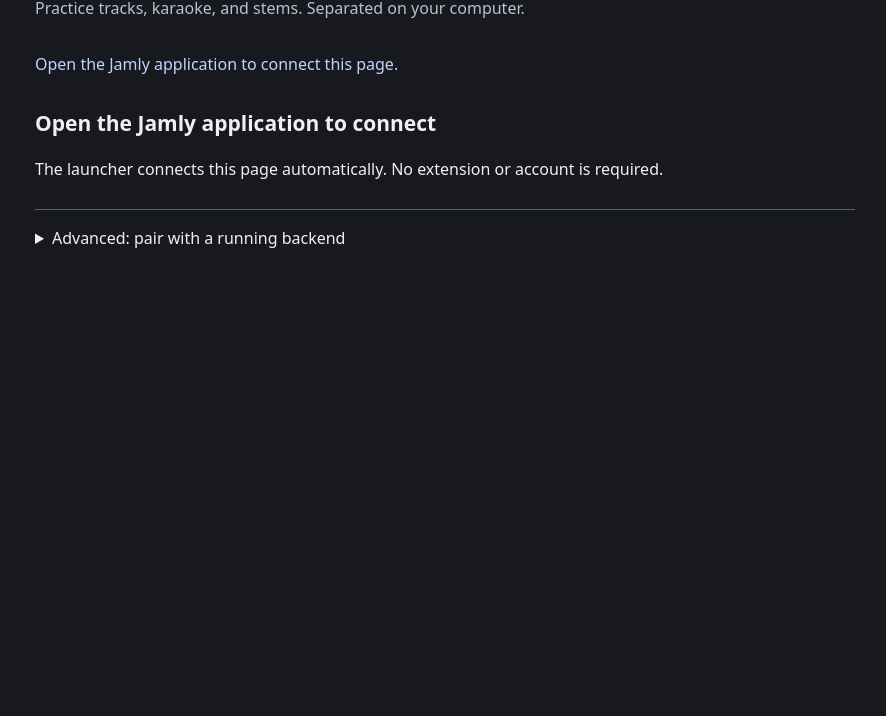
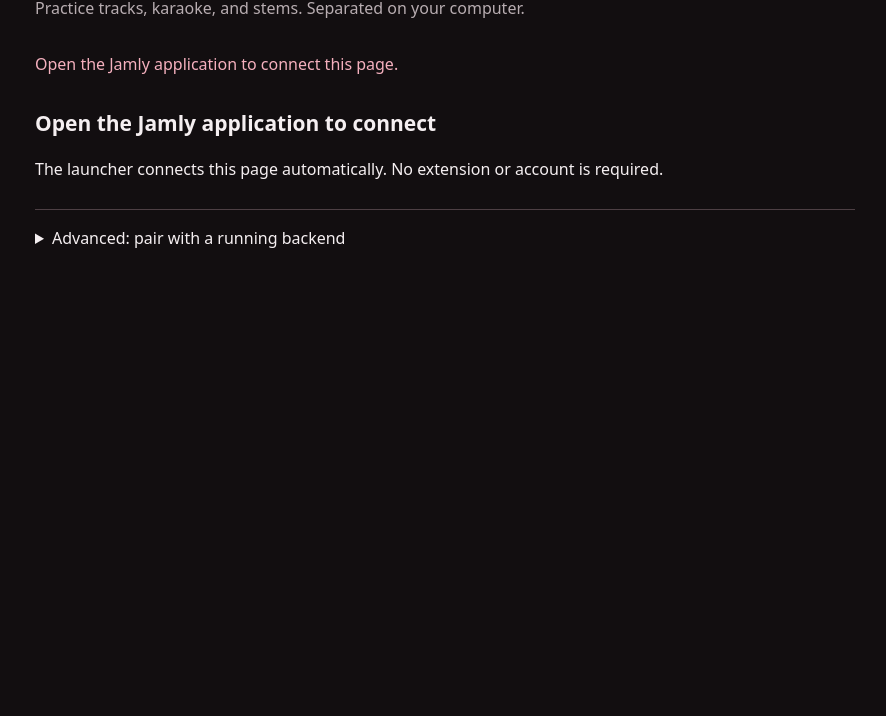
Before and after one commit to kurtisnotcurtis/jamly, a browser extension: page src/jamly/web/index.html in a window 1280 px wide. Shown: the part 84-800 px from the top of the page, without its empty margins (195-1081 px from the left). Drawn offline with Linux system fonts and the light colour scheme; files that its build step writes are made by us from their sources; files whose address does not match are found by name.

Commit message:
Switch site, icon, and companion UI to raspberry jam palette

```diff
--- a/site/styles.css
+++ b/site/styles.css
@@ -1,15 +1,15 @@
 :root {
   color-scheme: dark;
-  --bg: #0f1218;
-  --bg-alt: #151a23;
-  --surface: #1b212d;
-  --surface-hover: #242c3c;
-  --border: #2e384d;
-  --text: #eef1f8;
-  --muted: #a6b0c5;
-  --accent: #9fb2ff;
-  --accent-strong: #7c95ff;
-  --accent-ink: #0f1738;
+  --bg: #120e10;
+  --bg-alt: #181315;
+  --surface: #201a1c;
+  --surface-hover: #2b2326;
+  --border: #3d3135;
+  --text: #f5eff1;
+  --muted: #b8adb1;
+  --accent: #f08a9e;
+  --accent-strong: #e3647e;
+  --accent-ink: #2d0913;
   --ok: #5ce0a0;
   font-family: system-ui, -apple-system, BlinkMacSystemFont, "Segoe UI", Roboto, sans-serif;
   line-height: 1.55;
@@ -44,7 +44,7 @@ a:hover {
   position: sticky;
   top: 0;
   z-index: 20;
-  background: rgba(15, 18, 24, 0.88);
+  background: rgba(18, 14, 16, 0.88);
   backdrop-filter: blur(10px);
   border-bottom: 1px solid var(--border);
 }
@@ -233,7 +233,7 @@ h1 {
   width: 10px;
   height: 10px;
   border-radius: 50%;
-  background: #3d4860;
+  background: #4d3f44;
 }
 
 .window-title {
@@ -311,7 +311,7 @@ h1 {
 }
 
 .chip.accent {
-  border-color: rgba(159, 178, 255, 0.45);
+  border-color: rgba(240, 138, 158, 0.45);
   color: var(--accent);
 }
 
@@ -496,7 +496,7 @@ code {
 .spec-item {
   padding: 18px 20px;
   border-left: 3px solid var(--accent);
-  background: rgba(27, 33, 45, 0.55);
+  background: rgba(32, 26, 28, 0.55);
   border-radius: 0 8px 8px 0;
 }
 
--- a/src/jamly/web/app.css
+++ b/src/jamly/web/app.css
@@ -1,36 +1,36 @@
-:root { color-scheme: dark; font: 16px/1.5 system-ui, sans-serif; background: #17191f; color: #eef0f6; }
+:root { color-scheme: dark; font: 16px/1.5 system-ui, sans-serif; background: #120e10; color: #f5eff1; }
 * { box-sizing: border-box; }
 body { margin: 0; }
 main { max-width: 860px; padding: 28px 20px 60px; margin: auto; }
 header { display: flex; justify-content: space-between; align-items: flex-start; gap: 20px; }
 h1 { margin: 0; font-size: 32px; }
 h2 { font-size: 21px; margin-top: 32px; }
-header p { margin-top: 4px; color: #bbc1d0; }
+header p { margin-top: 4px; color: #b8adb1; }
 label { display: block; margin-top: 14px; margin-bottom: 5px; font-weight: 600; }
-input, textarea, select, button { font: inherit; border: 1px solid #687186; border-radius: 6px; padding: 10px 12px; }
-input, textarea, select { background: #222630; color: inherit; width: 100%; }
+input, textarea, select, button { font: inherit; border: 1px solid #5c4b51; border-radius: 6px; padding: 10px 12px; }
+input, textarea, select { background: #201a1c; color: inherit; width: 100%; }
 textarea { resize: vertical; }
-button { cursor: pointer; background: #343c4d; color: inherit; }
+button { cursor: pointer; background: #33292d; color: inherit; }
 button:disabled { opacity: .6; cursor: wait; }
 button:focus-visible, input:focus-visible, textarea:focus-visible, select:focus-visible, summary:focus-visible {
-  outline: 3px solid #b8c5ff; outline-offset: 3px;
+  outline: 3px solid #f08a9e; outline-offset: 3px;
 }
-.primary { background: #b8c5ff; color: #172044; border-color: #b8c5ff; font-weight: 700; }
+.primary { background: #f08a9e; color: #2d0913; border-color: #f08a9e; font-weight: 700; }
 .settings { display: grid; grid-template-columns: 1fr 1fr; gap: 18px; }
 .folder, .actions { display: flex; align-items: center; gap: 10px; }
 .folder input { min-width: 0; flex: 1; }
 .folder button, #quit { white-space: nowrap; }
-.hint { color: #b9c1d2; font-size: 14px; }
+.hint { color: #b8adb1; font-size: 14px; }
 .checkbox { display: flex; align-items: flex-start; gap: 9px; font-weight: 400; margin: 16px 0; }
 .checkbox input { width: auto; margin-top: 7px; }
 #error, .error { color: #ffb6b6; white-space: pre-wrap; overflow-wrap: anywhere; }
-#connection { color: #c3d3ff; }
+#connection { color: #f5b0be; }
 #jobs { list-style: none; padding: 0; }
-#jobs li { padding: 16px; margin-bottom: 12px; background: #222630; border-radius: 8px; overflow-wrap: anywhere; }
+#jobs li { padding: 16px; margin-bottom: 12px; background: #201a1c; border-radius: 8px; overflow-wrap: anywhere; }
 #jobs p { margin: 5px 0; }
 #jobs button { font-size: 14px; margin: 8px 8px 0 0; }
 .job-title { font-weight: 700; }
-details { border-top: 1px solid #586176; padding-top: 16px; margin-top: 28px; }
+details { border-top: 1px solid #4d3f44; padding-top: 16px; margin-top: 28px; }
 summary { cursor: pointer; }
 code { overflow-wrap: anywhere; }
 #extension-token { max-width: 580px; margin: 8px 0; }
```
Also changed, not shown: site/jamly-mark.svg.
